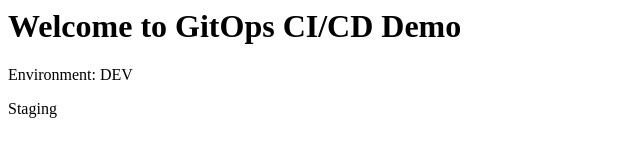
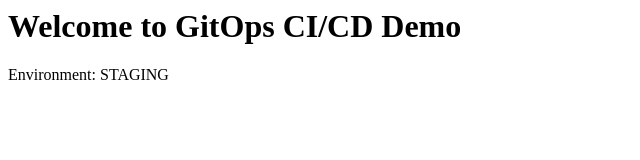
Before and after one commit to sureshkumar-devops/gitops-app, a plain HTML site: page app/index.html in a window 1280 px wide. Shown: the whole page, without its empty margins (0-640 px from the left). Drawn offline with Linux system fonts and the light colour scheme.

Commit message:
updated index file

```diff
--- a/app/index.html
+++ b/app/index.html
@@ -1,3 +1,2 @@
 <h1>Welcome to GitOps CI/CD Demo</h1>
-<p>Environment: DEV</p>
-<p>Staging</p>
+<p>Environment: STAGING</p>
```
